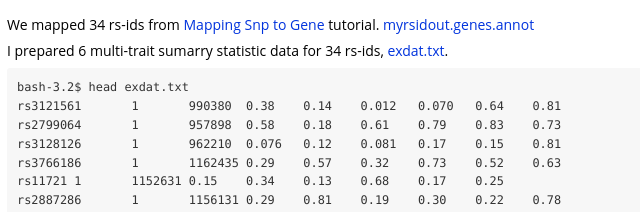
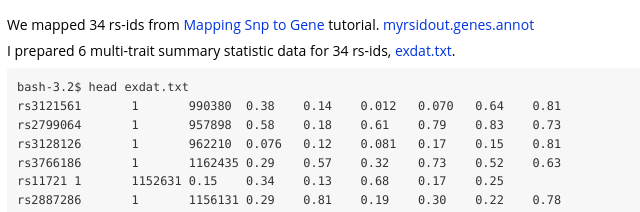
Before and after one commit to ikwak2/aSPU_tutorials, a plain HTML site: page ForMTgenes.html in a window 1280 px wide. Shown: the part 182-394 px from the top of the page, 283-923 px from the left. Drawn offline with nearby package versions, Linux system fonts and the light colour scheme; some packages are replaced by stand-ins of ours.

Commit message:
typo fix

```diff
--- a/ForMTgenes.html
+++ b/ForMTgenes.html
@@ -75,7 +75,7 @@ code > span.in { color: #60a0b0; font-weight: bold; font-style: italic; } /* Inf
 
 
 <p>We mapped 34 rs-ids from <a href="mappingSnpToGene2.html">Mapping Snp to Gene</a> tutorial. <a href="myrsidout.genes.annot" class="uri">myrsidout.genes.annot</a></p>
-<p>I prepared 6 multi-trait sumarry statistic data for 34 rs-ids, <a href="data/exdat.txt">exdat.txt</a>.</p>
+<p>I prepared 6 multi-trait summary statistic data for 34 rs-ids, <a href="data/exdat.txt">exdat.txt</a>.</p>
 <pre><code>bash-3.2$ head exdat.txt
 rs3121561       1       990380  0.38    0.14    0.012   0.070   0.64    0.81
 rs2799064       1       957898  0.58    0.18    0.61    0.79    0.83    0.73
```
